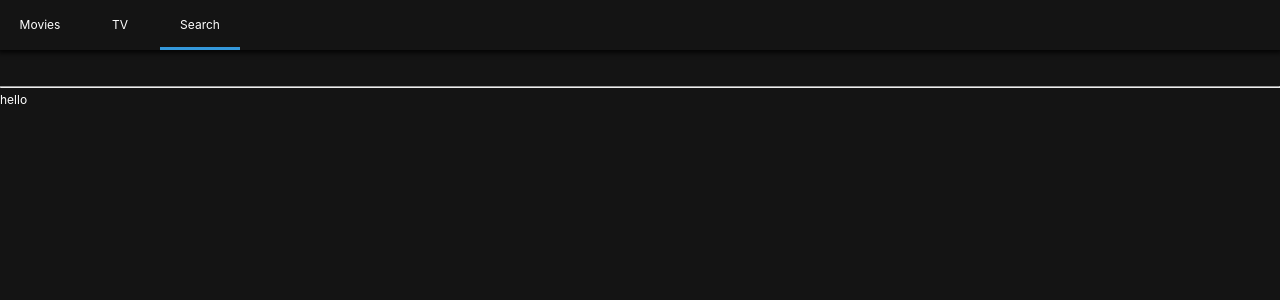
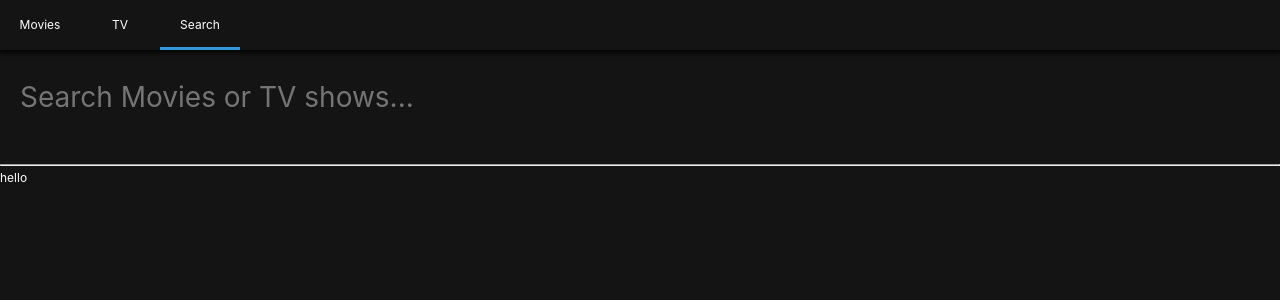
Before and after one commit to kangtegong/React-Movie-App, a React (Create React App) app: page /search in a window 1280 px wide. Shown: the top 300 px of the page. Built offline with nearby package versions, Linux system fonts and the light colour scheme.

Commit message:
17-1. SearchPresenter Component

```diff
--- a/src/Routes/Home/HomePresenter.js
+++ b/src/Routes/Home/HomePresenter.js
@@ -5,7 +5,7 @@ import Section from "Components/Section";
 import Loader from "../../Components/Loader";
 
 const Container = styled.div`
-  padding: 0px 10px;
+  padding: 0px 20px;
 `;
 
 const HomePresenter = ({ nowPlaying, popular, upcoming, loading, error }) =>
--- a/src/Routes/Search/SearchContainer.js
+++ b/src/Routes/Search/SearchContainer.js
@@ -21,7 +21,8 @@ export default class extends React.Component {
     this.handleSubmit();
   }*/
 
-  handleSubmit = () => {
+  handleSubmit = (event) => {
+    event.preventDefault(); // Prevent Submit through Enter -> Do Not submit when press Enter
     const { searchTerm } = this.state;
     if (searchTerm !== "") {
       this.searchByTerm();
--- a/src/Routes/Search/SearchPresenter.js
+++ b/src/Routes/Search/SearchPresenter.js
@@ -1,6 +1,22 @@
 import React from "react";
 import PropTypes from "prop-types";
 import styled from "styled-components";
+
+const Container = styled.div`
+  padding: 0px 20px;
+`;
+
+// intercept the event of submit
+const Form = styled.form`
+  margin-bottom: 50px;
+  width: 100%;
+`;
+
+const Input = styled.input`
+  all: unset;
+  font-size: 28px;
+  width: 100%;
+`;
 
 const SearchPresenter = ({
   movieResults,
@@ -9,7 +25,11 @@ const SearchPresenter = ({
   searchTerm,
   handleSubmit,
   error
-}) => null;
+}) => <Container>
+  <Form onSubmit={handleSubmit}>
+    <Input placeholder = "Search Movies or TV shows..." value={searchTerm} />
+  </Form>
+</Container>;
 
 SearchPresenter.propTypes = {
   movieResults: PropTypes.array,
```
Also changed, not shown: 1 other file (tests, documents, lock files or other folders).
